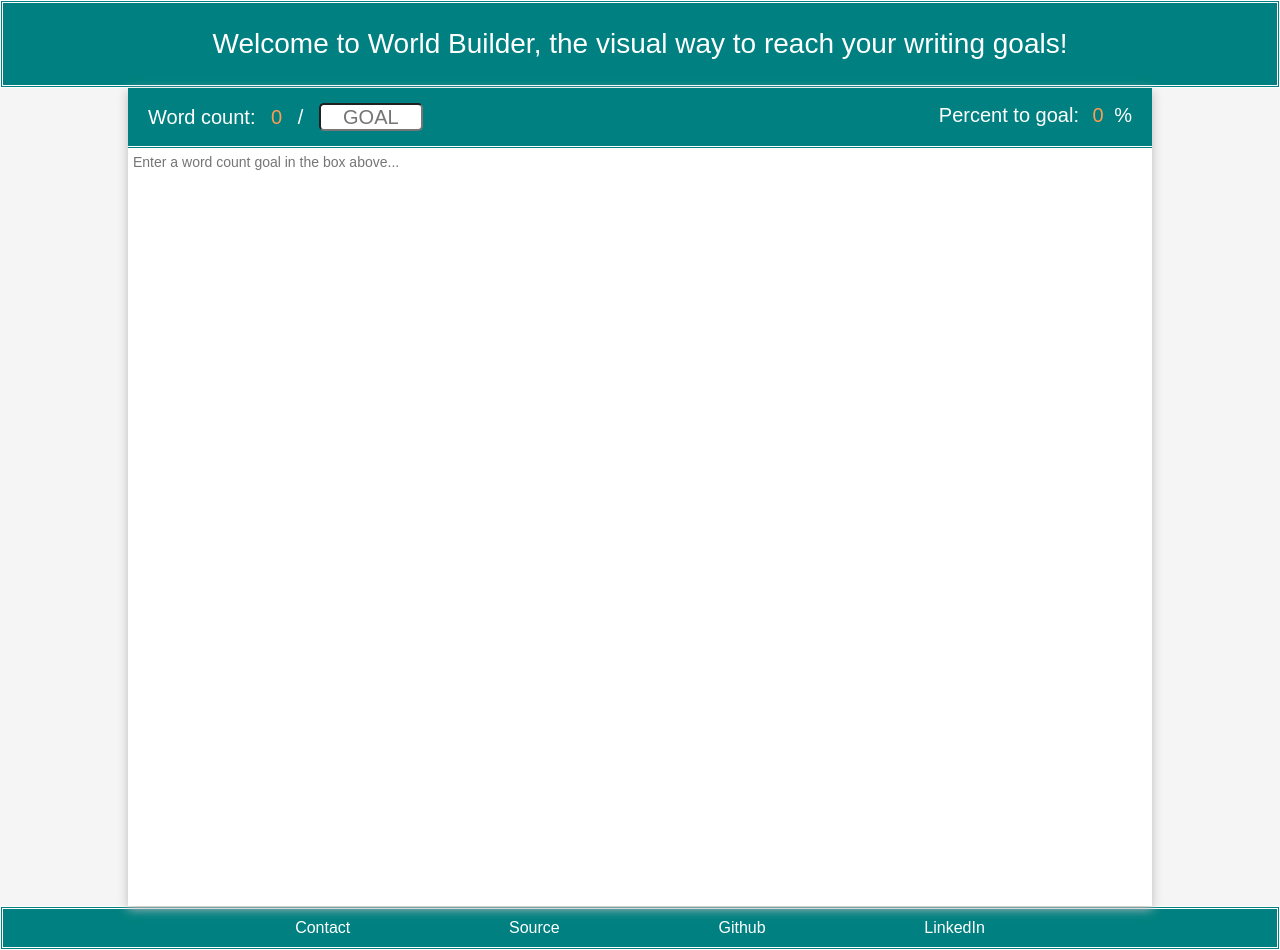
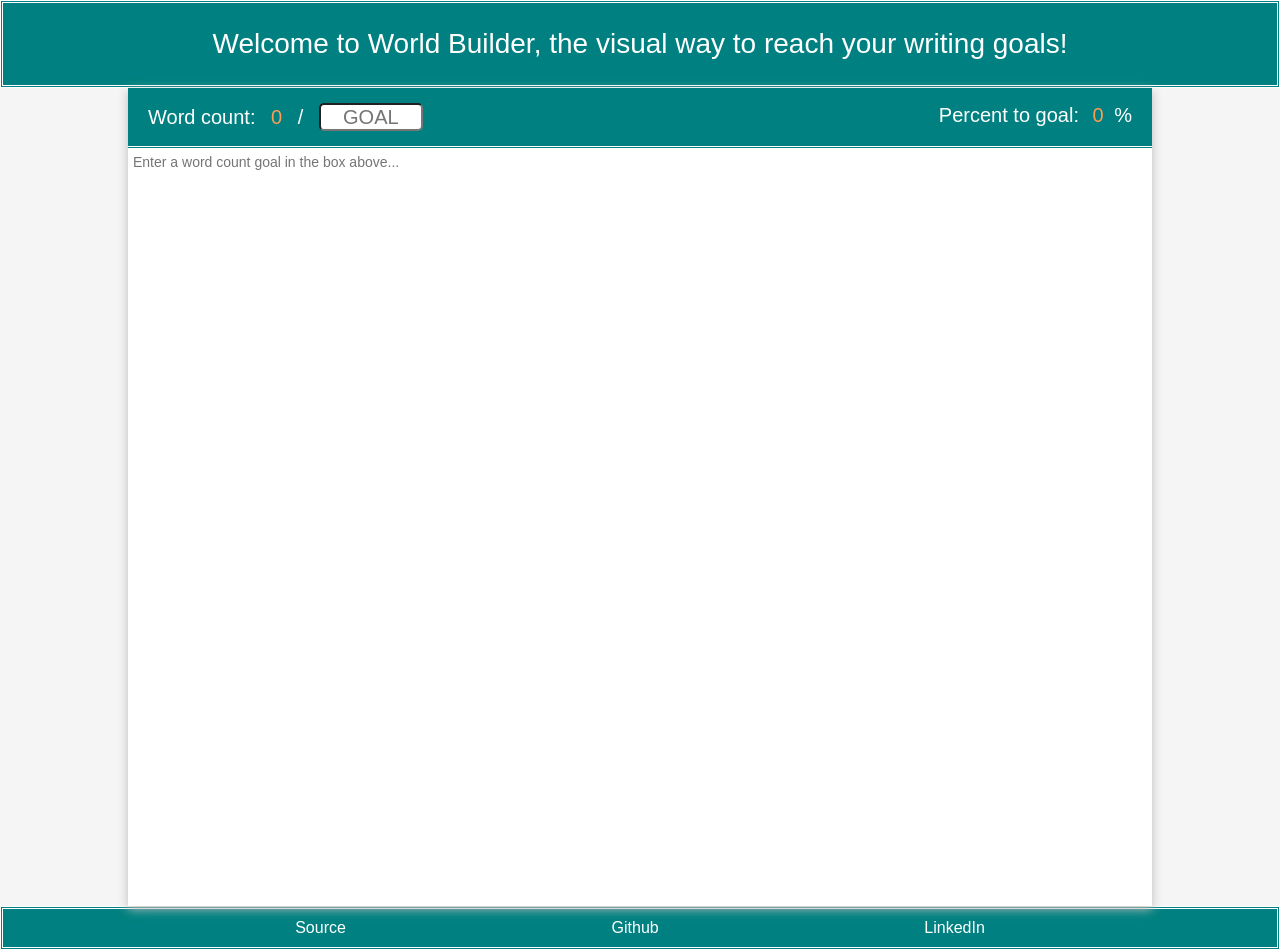
Before and after one commit to erhsparks/NameThisProject, a website built with webpack: page index.html in a window 1280 px wide. Built offline with nearby package versions, Linux system fonts and the light colour scheme.

Commit message:
housekeeping

```diff
--- a/index.html
+++ b/index.html
@@ -43,8 +43,6 @@
     <footer>
       <ul>
         <li><a target="_blank"
-           href='mailto:erhsparks@gmail.com?&amp;subject=Word%20Count&amp;body=I%20found%20your%20Word%20Count%20site%20and...'>Contact</a></li>
-        <li><a target="_blank"
           href="https://github.com/erhsparks/WordCountWorldBuilder">Source</a></li>
         <li><a target="_blank"
           href="https://github.com/erhsparks">Github</a></li>
```
